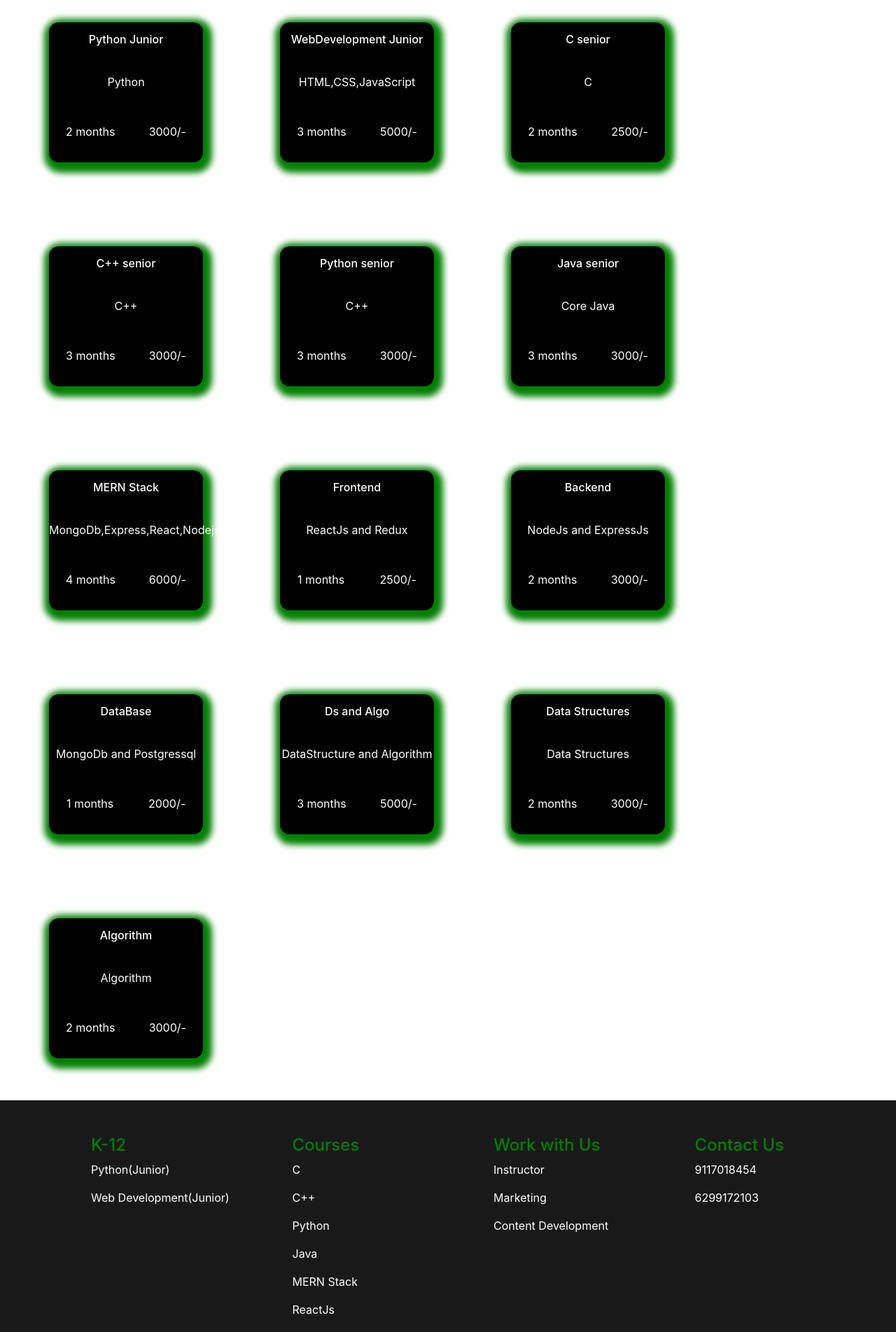
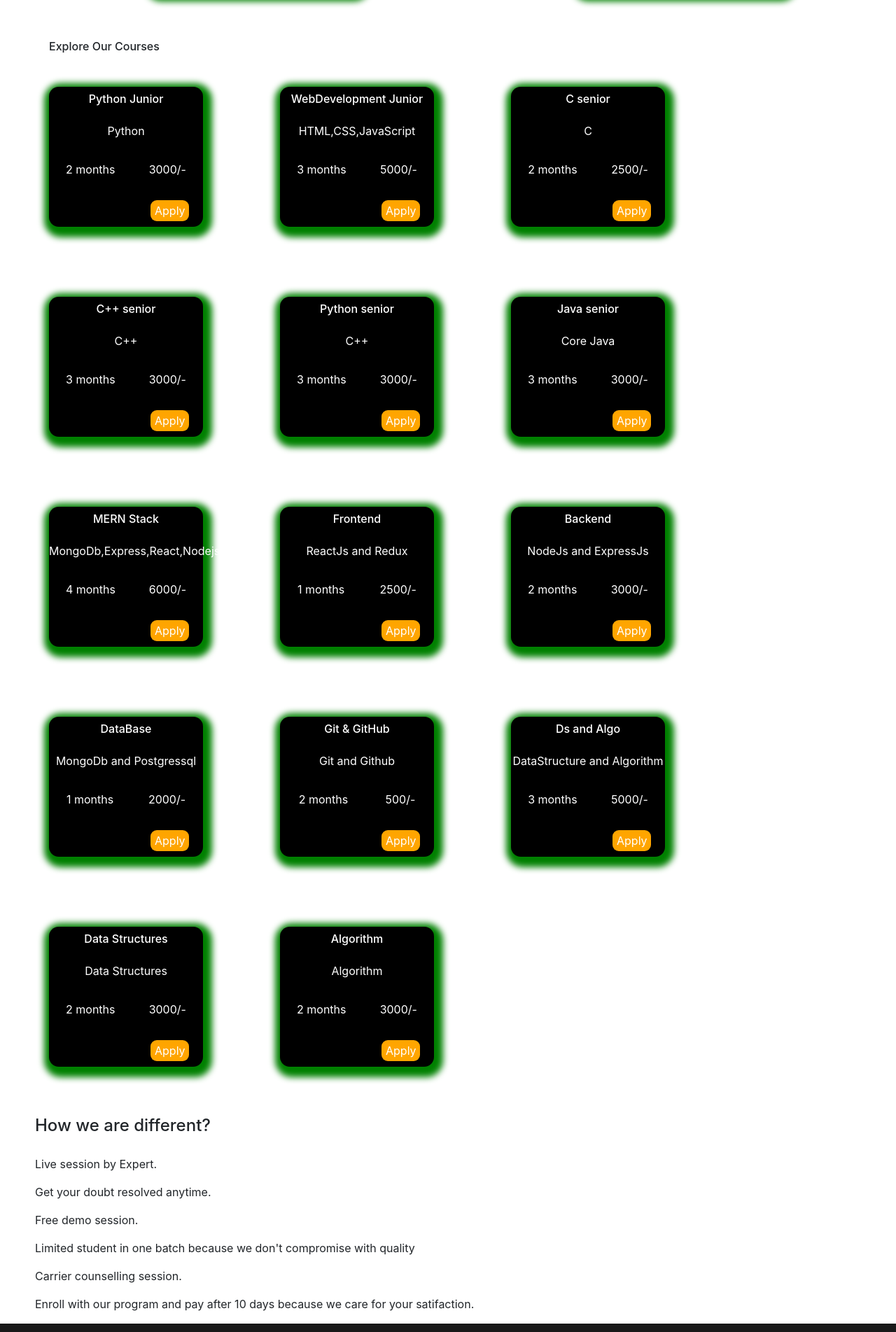
Before and after one commit to vikash990/vikash, a React (Create React App) app: page / in a window 1280 px wide. Shown: the part 413-2316 px from the top of the page at 70% size. Built offline with nearby package versions, Linux system fonts and the light colour scheme.

Commit message:
HomePageComplete

```diff
--- a/src/Components/header.js
+++ b/src/Components/header.js
@@ -45,7 +45,7 @@ const SliderToggleWrapper=styled('div')`
    }
 `;
 
-const AnchorTagWrapper=styled('a')`
+const ApplyWrapper=styled('a')`
 display: flex;
 flex-direction: column;
 padding: 0 10px;
@@ -90,7 +90,7 @@ class Header extends React.Component{
            <ComapnyNameWrapper>DevikTech </ComapnyNameWrapper>
             <Spacer/>
 
-       <AnchorTagWrapper target="_blank" href="https://docs.google.com/forms/d/e/1FAIpQLSfu0Iw5dSJNbymQetE7trMsoil-WWqUfylVgyg7GC0TYjdECw/viewform?vc=0&c=0&w=1">Apply</AnchorTagWrapper>
+       <ApplyWrapper target="_blank" href="https://docs.google.com/forms/d/e/1FAIpQLSfu0Iw5dSJNbymQetE7trMsoil-WWqUfylVgyg7GC0TYjdECw/viewform?vc=0&c=0&w=1">Apply</ApplyWrapper>
         </NavWrapper>
         );
 
--- a/src/Components/home.js
+++ b/src/Components/home.js
@@ -14,15 +14,15 @@ const HeadingWrapper = styled('div')`
     width: 500px;
     margin-left: 400px;
      @media(max-width:768px) {
-          margin-left:10px;
+          margin-left:16px;
           width: 300px;
       }
 
 `;
 const ExploreWrapper = styled('h4')`
-     margin:20px 0px 0px 80px;
+     margin:20px 0px 20px 80px;
       @media(max-width:768px) {
-          margin:20px 0px 0px 25px;
+          margin:20px 0px 20px 25px;
       }
 
 `;
@@ -68,10 +68,17 @@ const KnowMoreWrapper=styled('div')`
 
    display:flex;
    width:100px;
-   height:40px;
+   height:35px;
    padding:3px 0px 0px 6px;
    background-color:orange;
    border-radius:9px;
+
+`;
+const ExploreNameWrapper = styled('div')`
+  display:flex;
+  flex-direction:column;
+  margin:70px 0px 0px 70px;
+
 
 `;
 
@@ -84,7 +91,7 @@ const CourseWrapper = styled('div')`
   display:flex;
   flex-direction:column;
   justify-content:space-around;
-  margin:60px 40px 60px 70px;
+  margin:40px 40px 60px 70px;
   width:220px;
   height:200px;
 
@@ -110,8 +117,49 @@ const TimeFeesWrapper = styled('div')`
     display:flex;
     flex-direction:row;
     justify-content:space-around;
+    text-align:center;
 
-    text-align:center;
+
+`;
+const ApplyKnowMoreWrapper = styled('div')`
+
+    display:flex;
+    flex-direction:row-reverse;
+    padding-left:5px;
+    margin-right:20px;
+
+`;
+const ApplyWrapper=styled('a')`
+
+   display:flex;
+   width:55px;
+   height:30px;
+   padding:3px 0px 0px 6px;
+   background-color:orange;
+   border-radius:9px;
+   color:white;
+
+   &:hover {
+  color:black;
+  text-decoration:none;
+}
+
+`;
+
+const WhyUsWrapper = styled('div')`
+
+   display:flex;
+   flex-direction:column;
+   margin:10px 0px 0px 50px;
+
+`;
+
+const DifferentHeadWrapper=styled('div')`
+   margin-bottom:20px;
+
+`;
+
+const DifferentParaWrapper=styled('div')`
 
 
 `;
@@ -197,6 +245,13 @@ const subjectInfo= [
 
      },
       {
+         heading:"Git & GitHub",
+         subject:"Git and Github",
+         duration:"2 months",
+         fees:"500/-"
+
+   },
+      {
          heading:"Ds and Algo",
          subject:"DataStructure and Algorithm",
          duration:"3 months",
@@ -249,6 +304,9 @@ class Home extends React.Component{
                 </KnowMoreWrapper>
              </ColWrapper>
           </RowWrapper>
+          <ExploreNameWrapper>
+          <h6>Explore Our Courses</h6>
+          </ExploreNameWrapper>
           <AllCourseWrapper>
               {subjectInfo.map((item,index) => (
                    <CourseWrapper key={index}>
@@ -258,11 +316,27 @@ class Home extends React.Component{
                          <p> {item.duration}</p>
                          <p>{item.fees}</p>
                        </TimeFeesWrapper>
-                    </CourseWrapper>
+                       <ApplyKnowMoreWrapper>
+                           <ApplyWrapper target="_blank" href="https://docs.google.com/forms/d/e/1FAIpQLSfu0Iw5dSJNbymQetE7trMsoil-WWqUfylVgyg7GC0TYjdECw/viewform?vc=0&c=0&w=1">Apply</ApplyWrapper>
+                       </ApplyKnowMoreWrapper>
+                   </CourseWrapper>
 
             ))
            }
            </AllCourseWrapper>
+           <WhyUsWrapper>
+            <DifferentHeadWrapper>
+               <h4>How we are different?</h4>
+            </DifferentHeadWrapper>
+             <DifferentParaWrapper>
+               <p>Live session by Expert.</p>
+               <p>Get your doubt resolved anytime.</p>
+               <p>Free demo session.</p>
+               <p>Limited student in one batch because we don't compromise with quality</p>
+               <p>Carrier counselling session.</p>
+               <p>Enroll with our program and pay after 10 days because we care for your satifaction.</p>
+            </DifferentParaWrapper>
+           </WhyUsWrapper>
 
        </HomeWrapper>
         );
```
